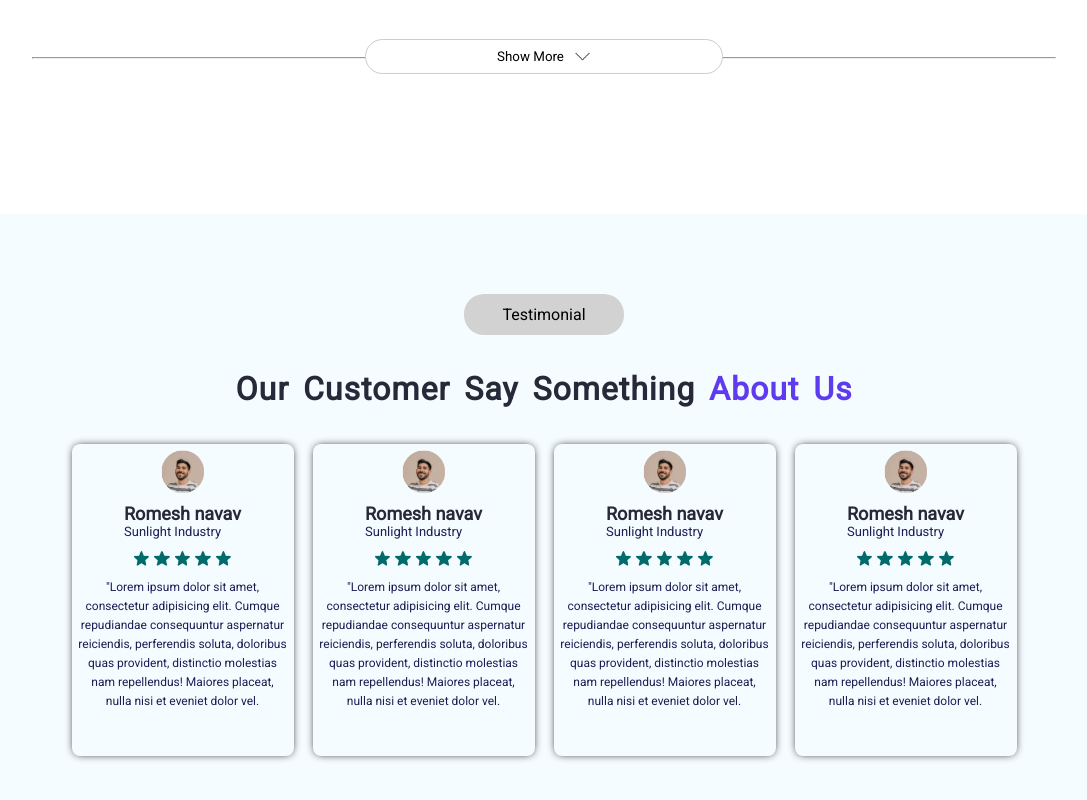
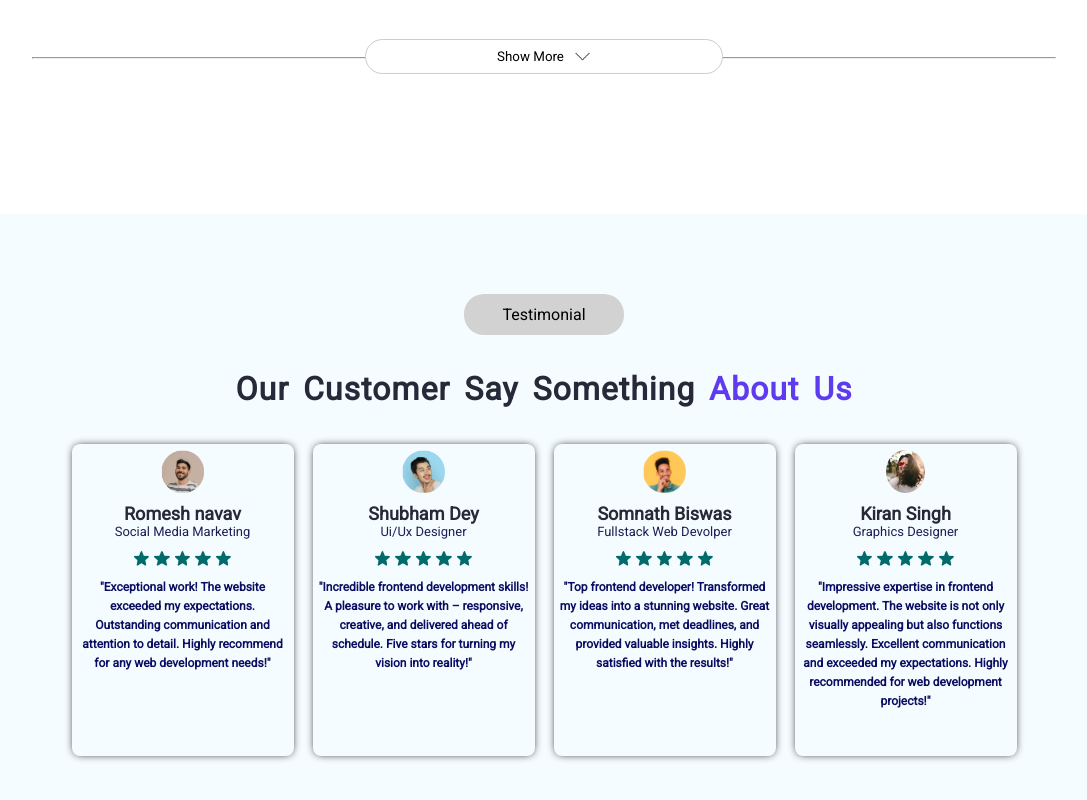
Before and after one commit to Decode-Ritam/Portfolio, a plain HTML site: page Home.html in a window 1280 px wide. Shown: the part 4180-4980 px from the top of the page, without its empty margins (96-1183 px from the left). Drawn offline with nearby package versions, Linux system fonts and the light colour scheme.

Commit message:
Updating P.F

```diff
--- a/Home.html
+++ b/Home.html
@@ -26,7 +26,7 @@
         <nav class="navbar nav-row">
             <div class="sectionLeft  ">
                 <div class="navLogo">
-                    <a  class="list" href="#">Pro Devolper</a>
+                    <a class="list" href="#">Pro Devolper</a>
                 </div>
 
             </div>
@@ -45,8 +45,10 @@
             <div class="divider v-nav-resp"></div>
             <div class="sectionRight v-nav-resp ">
 
-                <button class="moodebutn light"> <img src="images/lightMoodIcon.png" alt="mood" title="Change Dark Mood" ></button>
-                <button class="moodebutn dark" style="display:none" > <img src="images/darkMoodeIcon.png" alt="mood" title="Change Light Mood" ></button>
+                <button class="moodebutn light"> <img src="images/lightMoodIcon.png" alt="mood"
+                        title="Change Dark Mood"></button>
+                <button class="moodebutn dark" style="display:none"> <img src="images/darkMoodeIcon.png" alt="mood"
+                        title="Change Light Mood"></button>
                 <button class="cvCheckBtn list" id="downloadBtn" title="Download My CV">Download CV</button>
             </div>
 
@@ -97,13 +99,15 @@
 
             </div>
             <div class="location Tracking">
-                <a class="locationText" title="Check My Location" href="https://www.google.com/maps/place/Rajendrapur,+West+Bengal"> <img
+                <a class="locationText" title="Check My Location"
+                    href="https://www.google.com/maps/place/Rajendrapur,+West+Bengal"> <img
                         src="images/LocationIcon.png" alt="LocationIcon">
                     Kolkata (Naihati, Rajendrapur)
                 </a>
             </div>
             <div class="hire Tracking">
-                <a class="locationText" title="You can Hire me!" href="#"> <img src="images/BluetickIcon.png" alt="BluetickIcon">
+                <a class="locationText" title="You can Hire me!" href="#"> <img src="images/BluetickIcon.png"
+                        alt="BluetickIcon">
                     Available for new projects
                 </a>
 
@@ -263,7 +267,35 @@
         <!-- ............................SECETION PART-1........................ -->
         <div class="skillDescription">
             <div class="skill-Content">
+                <div class="skill-Content-Section">
+                    <div class="descriptionSection1">
+                        <img src="images/Exparticeicon.png" alt="Expartice">
+                    </div>
+                    <div class="descriptionSection2">
+                        <p>HTML, CSS, and JavaScript Mastery</p>
+                    </div>
+                    <div class="descriptionSection3">
+                        <p>Expertise in hand-coding HTML5, CSS3, and JavaScript to create dynamic and interactive user
+                            interfaces, with a focus on clean and maintainable code.
+                        </p>
 
+                    </div>
+                </div>
+                <div class="skill-Content-Section">
+                    <div class="descriptionSection1">
+                        <img src="images/Exparticeicon.png" alt="Expartice">
+                    </div>
+                    <div class="descriptionSection2">
+                        <p>Functional Web Design</p>
+                    </div>
+                    <div class="descriptionSection3">
+                        <p>Focus on creating websites that not only look aesthetically pleasing but also function
+                            seamlessly, with intuitive navigation, clear calls-to-action, and user-friendly forms.
+
+                        </p>
+
+                    </div>
+                </div>
                 <div class="skill-Content-Section">
                     <div class="descriptionSection1">
                         <img src="images/Exparticeicon.png" alt="Expartice">
@@ -283,6 +315,30 @@
                         <img src="images/Exparticeicon.png" alt="Expartice">
                     </div>
                     <div class="descriptionSection2">
+                        <p>Performance Optimization</p>
+                    </div>
+                    <div class="descriptionSection3">
+                        <p>Adept at optimizing website performance, implementing techniques such as lazy loading,
+                            image
+                            compression, and code minification to enhance page load times and overall user
+                            experience.
+                        </p>
+
+                    </div>
+                </div>
+            </div>
+        </div>
+
+        <!-- ............................SECETION PART-2........................ -->
+        <!-- This content initial hide -->
+        <div class="skillDescription moreSkill-Content" style="display: none;">
+            <div class="skill-Content">
+
+                <div class="skill-Content-Section">
+                    <div class="descriptionSection1">
+                        <img src="images/Exparticeicon.png" alt="Expartice">
+                    </div>
+                    <div class="descriptionSection2">
                         <p>Cross-Browser Compatibility</p>
                     </div>
                     <div class="descriptionSection3">
@@ -296,13 +352,14 @@
                         <img src="images/Exparticeicon.png" alt="Expartice">
                     </div>
                     <div class="descriptionSection2">
-                        <p>Performance Optimization</p>
+                        <p>SEO-Friendly Development:</p>
                     </div>
                     <div class="descriptionSection3">
-                        <p>Adept at optimizing website performance, implementing techniques such as lazy loading,
-                            image
-                            compression, and code minification to enhance page load times and overall user
-                            experience.
+                        <p>
+                            Proven expertise in implementing on-page SEO best practices, including semantic HTML markup,
+                            proper use of heading tags, and optimized meta tags, to enhance the website's visibility and
+                            search engine rankings.
+
                         </p>
 
                     </div>
@@ -321,69 +378,16 @@
 
                     </div>
                 </div>
-
-            </div>
-        </div>
-
-        <!-- ............................SECETION PART-2........................ -->
-        <!-- This content initial hide -->
-        <div class="skillDescription moreSkill-Content" style="display: none;">
-            <div class="skill-Content">
-
                 <div class="skill-Content-Section">
                     <div class="descriptionSection1">
                         <img src="images/Exparticeicon.png" alt="Expartice">
                     </div>
                     <div class="descriptionSection2">
-                        <p>Responsive Design Expertise</p>
+                        <p>Continuous Learning and Adaptability:</p>
                     </div>
                     <div class="descriptionSection3">
-                        <p>Proficient in creating websites that adapt seamlessly to various screen sizes and
-                            devices,
-                            ensuring an optimal user experience on desktops, tablets, and smartphones.</p>
-
-                    </div>
-                </div>
-                <div class="skill-Content-Section">
-                    <div class="descriptionSection1">
-                        <img src="images/Exparticeicon.png" alt="Expartice">
-                    </div>
-                    <div class="descriptionSection2">
-                        <p>Cross-Browser Compatibility</p>
-                    </div>
-                    <div class="descriptionSection3">
-                        <p>Experienced in developing websites that work consistently across different web browsers,
-                            ensuring a consistent experience for users regardless of their chosen platform.</p>
-
-                    </div>
-                </div>
-                <div class="skill-Content-Section">
-                    <div class="descriptionSection1">
-                        <img src="images/Exparticeicon.png" alt="Expartice">
-                    </div>
-                    <div class="descriptionSection2">
-                        <p>Performance Optimization</p>
-                    </div>
-                    <div class="descriptionSection3">
-                        <p>Adept at optimizing website performance, implementing techniques such as lazy loading,
-                            image
-                            compression, and code minification to enhance page load times and overall user
-                            experience.
-                        </p>
-
-                    </div>
-                </div>
-                <div class="skill-Content-Section">
-                    <div class="descriptionSection1">
-                        <img src="images/Exparticeicon.png" alt="Expartice">
-                    </div>
-                    <div class="descriptionSection2">
-                        <p>Problem Solving and Troubleshooting</p>
-                    </div>
-                    <div class="descriptionSection3">
-                        <p> Skilled in identifying and resolving frontend-related issues promptly, ensuring smooth
-                            and
-                            error-free user experiences.</p>
+                        <p>Demonstrated commitment to staying updated on the latest technologies and trends in frontend
+                            development, ensuring the ability to adapt to evolving industry standards.</p>
 
                     </div>
                 </div>
@@ -392,7 +396,6 @@
         </div>
 
     </div>
-
     <!-- THIS IS HTML CODE FOR SHOW & MORE CONTENT-->
     <!-- FOR THE SKILL SECTION-->
     <hr class="myhr">
@@ -413,7 +416,7 @@
     </div>
 
 
-    <!-- THIS IS UPGRADE ALL PROJECT SECTION   -->
+    <!-- THIS IS PROJECT SECTION   -->
     <div class="project" id="Projects">
         <div class="skill-Title">
             <p class="title1">Projects</p>
@@ -731,7 +734,6 @@
 
         </div>
     </div>
-
     <!-- THIS IS HTML CODE FOR SHOW & MORE CONTENT-->
     <!-- FOR THE PROJECT SECTION -->
     <hr class="myhr">
@@ -761,12 +763,13 @@
         <div class="testimonial-Header">
 
             <div class="testimonial-Content">
+
                 <div class="card">
                     <div class="avtar">
                         <img src="images/Avatar Image.png" style="height: 43px;" alt="Avatar">
                         <div class="details">
                             <p class="name">Romesh navav</p>
-                            <p class="profesion">Sunlight Industry</p>
+                            <p class="profesion">Social Media Marketing</p>
                         </div>
                     </div>
                     <div class="star">
@@ -777,20 +780,18 @@
                         <img src="images/StarVector.png" alt="">
 
                     </div>
-                    <p class="testimonial-Massasge">"Lorem ipsum dolor sit amet, consectetur adipisicing
-                        elit. Cumque
-                        repudiandae consequuntur aspernatur reiciendis, perferendis soluta, doloribus quas
-                        provident,
-                        distinctio molestias nam repellendus! Maiores placeat, nulla nisi et eveniet dolor
-                        vel.</p>
+                    <p class="testimonial-Massasge">"Exceptional work! The website exceeded my expectations.
+                        Outstanding communication and attention to detail. Highly recommend for any web development
+                        needs!"</p>
 
                 </div>
+
                 <div class="card">
                     <div class="avtar">
-                        <img src="images/Avatar Image.png" style="height: 43px;" alt="Avatar">
+                        <img src="images/Avatar Image2.png" style="height: 43px;" alt="Avatar">
                         <div class="details">
-                            <p class="name">Romesh navav</p>
-                            <p class="profesion">Sunlight Industry</p>
+                            <p class="name">Shubham Dey</p>
+                            <p class="profesion">Ui/Ux Designer</p>
                         </div>
                     </div>
                     <div class="star">
@@ -801,20 +802,18 @@
                         <img src="images/StarVector.png" alt="">
 
                     </div>
-                    <p class="testimonial-Massasge">"Lorem ipsum dolor sit amet, consectetur adipisicing
-                        elit. Cumque
-                        repudiandae consequuntur aspernatur reiciendis, perferendis soluta, doloribus quas
-                        provident,
-                        distinctio molestias nam repellendus! Maiores placeat, nulla nisi et eveniet dolor
-                        vel.</p>
+                    <p class="testimonial-Massasge">"Incredible frontend development skills! A pleasure to work with –
+                        responsive, creative, and delivered ahead of schedule. Five stars for turning my vision into
+                        reality!"</p>
 
                 </div>
+
                 <div class="card">
                     <div class="avtar">
-                        <img src="images/Avatar Image.png" style="height: 43px;" alt="Avatar">
+                        <img src="images/Avatar Image3.png" style="height: 43px;" alt="Avatar">
                         <div class="details">
-                            <p class="name">Romesh navav</p>
-                            <p class="profesion">Sunlight Industry</p>
+                            <p class="name">Somnath Biswas</p>
+                            <p class="profesion">Fullstack Web Devolper</p>
                         </div>
                     </div>
                     <div class="star">
@@ -825,20 +824,18 @@
                         <img src="images/StarVector.png" alt="">
 
                     </div>
-                    <p class="testimonial-Massasge">"Lorem ipsum dolor sit amet, consectetur adipisicing
-                        elit. Cumque
-                        repudiandae consequuntur aspernatur reiciendis, perferendis soluta, doloribus quas
-                        provident,
-                        distinctio molestias nam repellendus! Maiores placeat, nulla nisi et eveniet dolor
-                        vel.</p>
+                    <p class="testimonial-Massasge">"Top frontend developer! Transformed my ideas into a stunning
+                        website. Great communication, met deadlines, and provided valuable insights. Highly satisfied
+                        with the results!"</p>
 
                 </div>
+
                 <div class="card">
                     <div class="avtar">
-                        <img src="images/Avatar Image.png" style="height: 43px;" alt="Avatar">
+                        <img src="images/Avatar image4.jpg" style="height: 43px;border-radius: 50%;" alt="Avatar">
                         <div class="details">
-                            <p class="name">Romesh navav</p>
-                            <p class="profesion">Sunlight Industry</p>
+                            <p class="name">Kiran Singh</p>
+                            <p class="profesion">Graphics Designer</p>
                         </div>
                     </div>
                     <div class="star">
@@ -849,12 +846,9 @@
                         <img src="images/StarVector.png" alt="">
 
                     </div>
-                    <p class="testimonial-Massasge">"Lorem ipsum dolor sit amet, consectetur adipisicing
-                        elit. Cumque
-                        repudiandae consequuntur aspernatur reiciendis, perferendis soluta, doloribus quas
-                        provident,
-                        distinctio molestias nam repellendus! Maiores placeat, nulla nisi et eveniet dolor
-                        vel.</p>
+                    <p class="testimonial-Massasge">"Impressive expertise in frontend development. The website is not
+                        only visually appealing but also functions seamlessly. Excellent communication and exceeded my
+                        expectations. Highly recommended for web development projects!"</p>
 
                 </div>
 
--- a/index.css
+++ b/index.css
@@ -853,10 +853,10 @@ body:hover::-webkit-scrollbar-thumb {
 }
 
 .card .testimonial-Massasge {
-    color: #1C1E53;
+    color: #0a0d61;
     font-family: Roboto;
     font-size: 16px;
-    font-weight: 400;
+    font-weight: 600;
     line-height: 26px;
     text-align: center;
 }
@@ -873,7 +873,7 @@ body:hover::-webkit-scrollbar-thumb {
 .card .avtar .details {
     display: flex;
     flex-direction: column;
-    align-items: flex-start;
+    align-items: center;
 }
 
 .card .avtar .details .name {
```
Also changed, not shown: images/Avatar Image2.png (added), images/Avatar Image3.png (added), images/Avatar image4.jpg (added).
